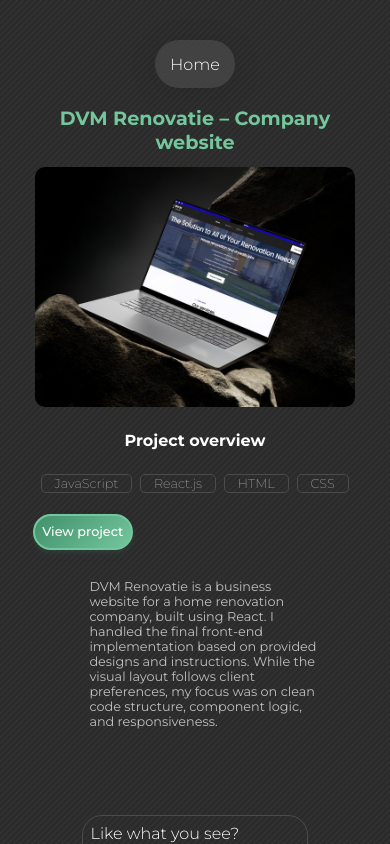
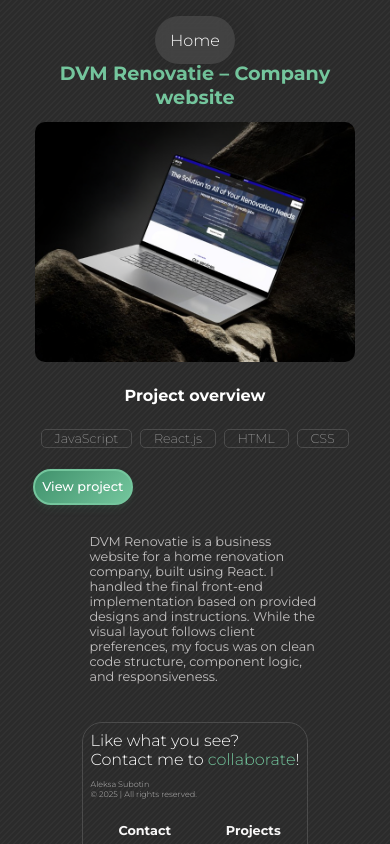
Before and after one commit to aleksa13122/aleksa-s-portfolio, a React (Vite) app: page /dvm in a window 390 px wide. Shown: the top 844 px of the page. Built offline with nearby package versions, Linux system fonts and the light colour scheme.

Commit message:
only cv left

```diff
--- a/src/components/Routes/CombinedProjects.css
+++ b/src/components/Routes/CombinedProjects.css
@@ -136,6 +136,23 @@ h3 {
 }
 
 @media (max-width: 850px) {
+  .project-nav {
+    top: 1rem;
+    height: 3rem;
+    font-size: 1rem;
+    font-weight: 300;
+    margin-top: 13px;
+    width: fit-content;
+    margin: 0 auto;
+  }
+
+  .project-nav-div {
+    font-size: 1rem;
+    height: 3rem;
+  }
+  .container-main {
+    margin: 0 auto;
+  }
   h1 {
     font-size: 2rem;
   }
@@ -151,18 +168,6 @@ h3 {
     margin-bottom: 1.5rem;
     display: grid;
     grid-template-columns: 1fr;
-  }
-  .project-nav {
-    top: 2.5rem;
-    height: 3rem;
-    font-size: 1rem;
-    font-weight: 300;
-    margin-top: 13px;
-  }
-
-  .project-nav-div {
-    font-size: 1rem;
-    height: 3rem;
   }
 }
 @media (max-width: 550px) {
@@ -238,7 +243,7 @@ h3 {
     justify-self: center;
   }
   .project-nav {
-    top: 2.2rem;
+    top: 1.3rem;
     height: 2.5rem;
     font-size: 0.8rem;
     font-weight: 300;
```
